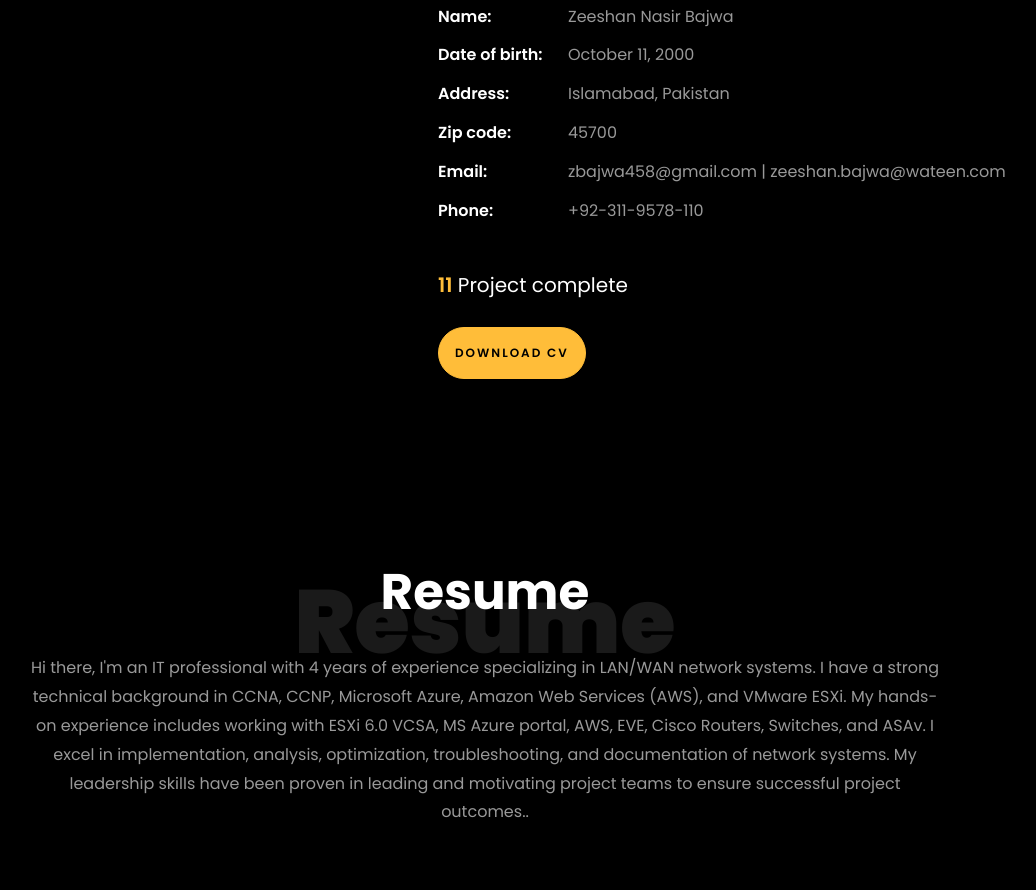
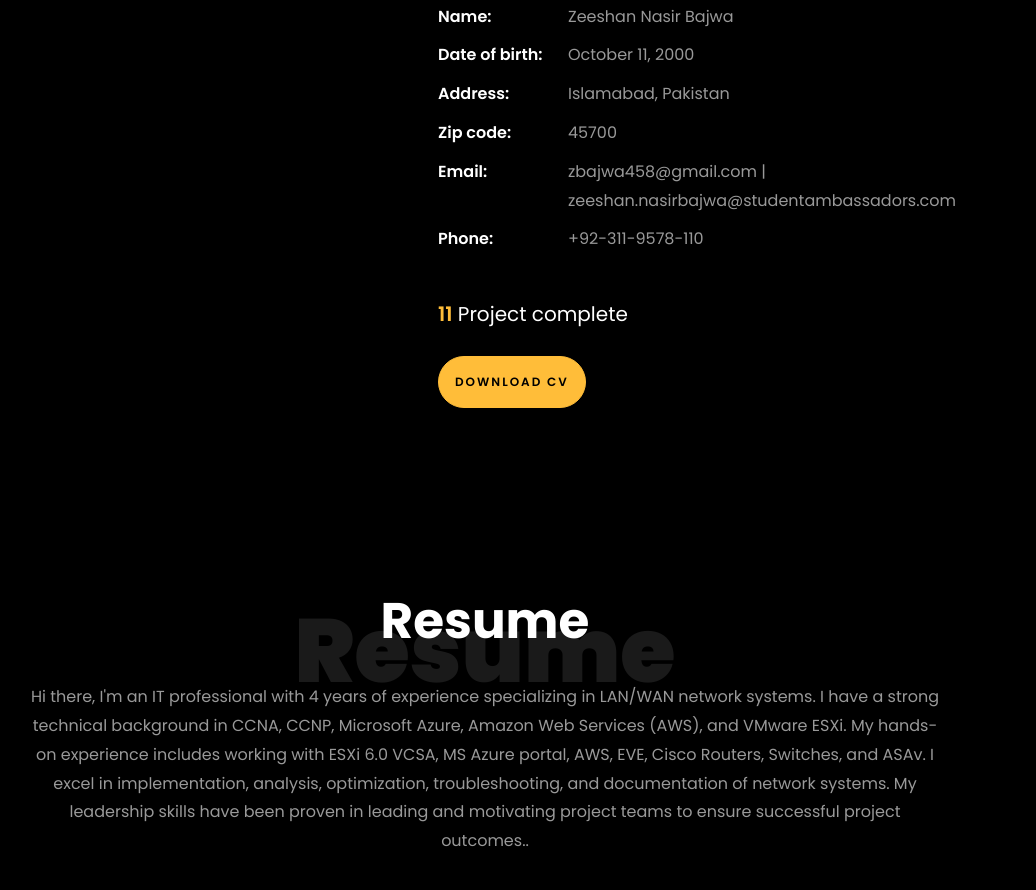
Before and after one commit to zeeshanbajwa1/Portfolio-Website, a plain HTML site: page index.html in a window 1280 px wide. Shown: the part 1056-1946 px from the top of the page, without its empty margins (155-1191 px from the left). Drawn offline with Linux system fonts and the light colour scheme; files whose address does not match are found by name.

Commit message:
Update index.html

```diff
--- a/index.html
+++ b/index.html
@@ -108,7 +108,7 @@
 		            	<li class="d-flex"><span>Date of birth:</span> <span>October 11, 2000</span></li>
 		            	<li class="d-flex"><span>Address:</span> <span>Islamabad, Pakistan</span></li>
 		            	<li class="d-flex"><span>Zip code:</span> <span>45700</span></li>
-		            	<li class="d-flex"><span>Email:</span> <span>zbajwa458@gmail.com | zeeshan.bajwa@wateen.com</span></li>
+		            	<li class="d-flex"><span>Email:</span> <span>zbajwa458@gmail.com | zeeshan.nasirbajwa@studentambassadors.com</span></li>
 		            	<li class="d-flex"><span>Phone: </span> <span>+92-311-9578-110</span></li>
 		            </ul>
 		          </div>
```
